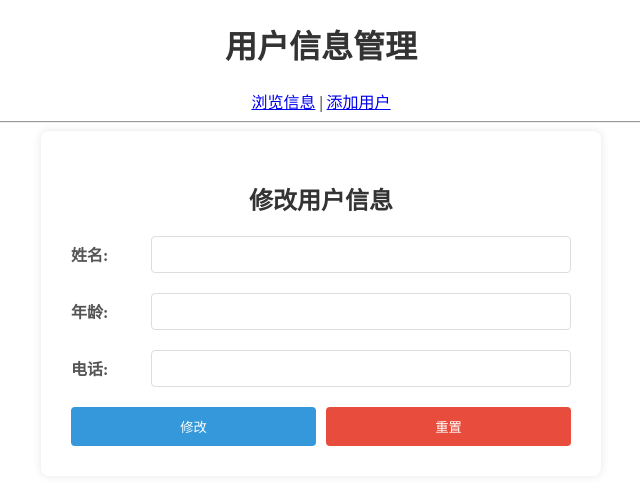
After one commit to howmdayaya/django_introduction, a Django app: template templates/myapp/users/edit.html in a window 1280 px wide. The commit adds this page. Shown: the top 485 px of the page, without its empty margins (319-959 px from the left). Run offline with Django 5.2, Linux system fonts and the light colour scheme; the template is opened without the code that fills it, so the values that code supplies are empty.

Commit message:
修改用户信息功能

```diff
--- /dev/null
+++ b/templates/myapp/users/edit.html
@@ -0,0 +1,119 @@
+<!DOCTYPE html>
+<html lang="zh-CN">
+
+<head>
+    <meta charset="UTF-8">
+    <meta name="viewport" content="width=device-width, initial-scale=1.0">
+    <title>添加用户</title>
+    <style>
+        .container {
+            max-width: 500px;
+            margin: 0 auto;
+            background: white;
+            padding: 30px;
+            border-radius: 8px;
+            box-shadow: 0 0 10px rgba(0, 0, 0, 0.1);
+        }
+
+        h1,
+        h2 {
+            color: #333;
+            text-align: center;
+        }
+
+        .form-group {
+            display: flex;
+            margin-bottom: 20px;
+        }
+
+        label {
+            flex: 1;
+            display: flex;
+            align-items: center;
+            font-size: 16px;
+            font-weight: bold;
+            color: #555;
+        }
+
+        input[type="text"] {
+            flex: 5;
+            width: 100%;
+            padding: 10px;
+            border: 1px solid #ddd;
+            border-radius: 4px;
+            box-sizing: border-box;
+        }
+
+        .button-group {
+            display: flex;
+            gap: 10px;
+            margin-top: 20px;
+        }
+
+        input[type="submit"],
+        input[type="reset"] {
+            padding: 10px 20px;
+            border: none;
+            border-radius: 4px;
+            cursor: pointer;
+            flex: 1;
+        }
+
+        input[type="submit"] {
+            background-color: #3498db;
+            color: white;
+        }
+
+        input[type="submit"]:hover {
+            background-color: #2980b9;
+        }
+
+        input[type="reset"] {
+            background-color: #e74c3c;
+            color: white;
+        }
+
+        input[type="reset"]:hover {
+            background-color: #c0392b;
+        }
+    </style>
+</head>
+
+<body>
+    <center>
+        <h1>用户信息管理</h1>
+        <div class="nav-links">
+            <a href="{% url 'indexusers'%}">浏览信息</a> |
+            <a href="{% url 'addusers'%}">添加用户</a>
+        </div>
+        <hr>
+    </center>
+
+    <div class="container">
+        <h2>修改用户信息</h2>
+        <form action="{% url 'updateusers'%}" method="post">
+            <!-- {% csrf_token %} 添加令牌  -->
+            {% csrf_token %}
+            <!-- 隐藏域 获取要修改的id号 -->
+            <input type="hidden" name="id" value="{{user.id}}">
+            <div class="form-group">
+                <label for="name">姓名:</label>
+                <input type="text" name="name" value="{{user.name}}" id="name">
+            </div>
+            <div class="form-group">
+                <label for="age">年龄:</label>
+                <input type="text" name="age" value="{{user.age}}" id="age">
+            </div>
+            <div class="form-group">
+                <label for="phone">电话:</label>
+                <input type="text" name="phone" value="{{user.phone}}" id="phone">
+            </div>
+            <div class="button-group">
+                <input type="submit" value="修改">
+                <input type="reset" value="重置">
+            </div>
+        </form>
+    </div>
+</body>
+
+</html>
--- a/templates/myapp/users/index.html
+++ b/templates/myapp/users/index.html
@@ -60,7 +60,7 @@
                 <td>{{ user.phone }}</td>
                 <td>{{ user.addtime }}</td>
                 <td>
-                    <a href="#" class="edit-link">编辑</a>
+                    <a href="{% url 'editusers' user.id %}" class="edit-link">编辑</a>
                     <a href="{% url 'delusers' user.id %}" class="delete-link">删除</a>
                 </td>
             </tr>
```
Also changed, not shown: myapp/views.py (+24 -4 lines).
